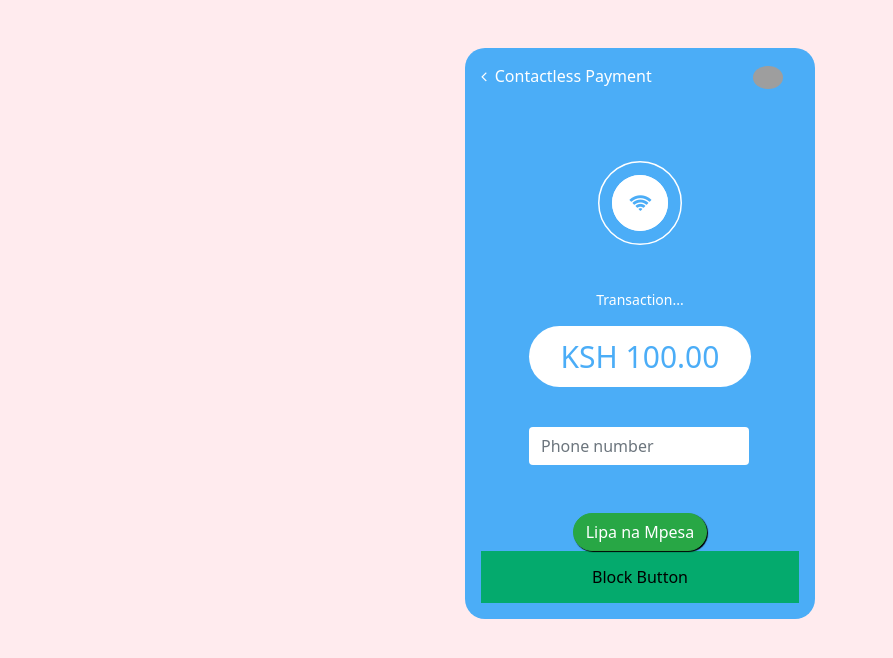
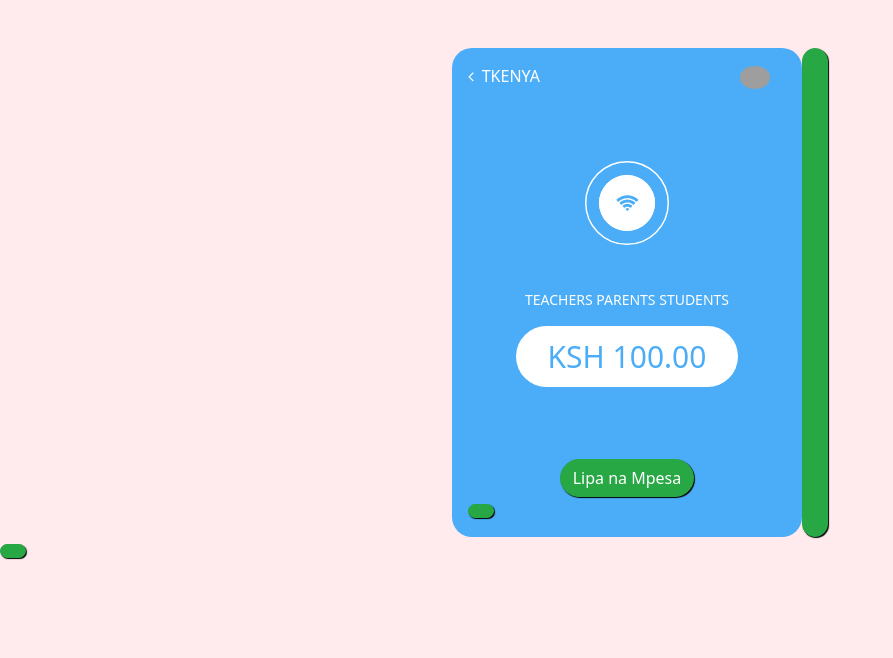
Before and after one commit to tkenyacommunity/tkenyacommunity.github.io, a plain HTML site: page index.html in a window 1280 px wide. Shown: the whole page, without its empty margins (0-893 px from the left). Drawn offline with nearby package versions, Linux system fonts and the light colour scheme; grey boxes are pictures that could not be loaded.

Commit message:
Update index.html

```diff
--- a/index.html
+++ b/index.html
@@ -4,7 +4,7 @@
 <head>
     <meta charset='utf-8'>
     <meta name='viewport' content='width=device-width, initial-scale=1'>
-    <title>HS JOIN</title>
+    <title>TKENYA</title>
     <link href='https://cdn.jsdelivr.net/npm/bootstrap@5.0.0-alpha1/dist/css/bootstrap.min.css' rel='stylesheet'>
     <link href='https://cdnjs.cloudflare.com/ajax/libs/font-awesome/4.7.0/css/font-awesome.min.css' rel='stylesheet'>
     <script type='text/javascript' src='https://cdnjs.cloudflare.com/ajax/libs/jquery/3.2.1/jquery.min.js'></script>
@@ -130,20 +130,20 @@
 
         <div class="card p-3">
             <div class="d-flex flex-row align-items-center justify-content-between text-white">
-                <div class="d-flex flex-row align-items-center"> <i class="fa fa-angle-left"></i> <span class="ml-2">Contactless Payment</span> </div>
+                <div class="d-flex flex-row align-items-center"> <i class="fa fa-angle-left"></i> <span class="ml-2">TKENYA</span> </div>
                 <div class="image mr-3"> <img src="https://i.imgur.com/0LKZQYM.jpg" class="rounded-circle" width="30" /> </div>
             </div>
             <div class="mt-5 mb-5 d-flex align-items-center justify-content-center">
                 <div class="circle"><i class="fa fa-wifi"></i></div>
             </div>
-            <div class="mt-5 align-items-center d-flex justify-content-center"> <small class="text-white">Transaction...</small> </div>
+            <div class="mt-5 align-items-center d-flex justify-content-center"> <small class="text-white">TEACHERS PARENTS STUDENTS</small> </div>
             <div class="px-5"> <span class="button mt-3 d-block bg-white p-2">KSH 100.00</span> </div>
             <br>
             <form action="index.php" method="POST">
-            <div class="px-5"> <input  class=" d-block custom2 form-control mt-3 bg-white " type="text"  name="phone-number" placeholder="Phone number"></div>
 
-            <div class="mt-5 align-items-center d-flex justify-content-center"><button class="btn btn-success  custom bg-lg" type="submit" name="submit">Lipa na Mpesa</button> </div>
- <button type="button" class="block">Block Button</button>
+
+            <div class="mt-5 align-items-center d-flex justify-content-center"><a href="" class="btn btn-success  custom bg-lg" type="submit" name="submit">Lipa na Mpesa</button> </div>
+
         </div>
         </form>
     </div>
```
